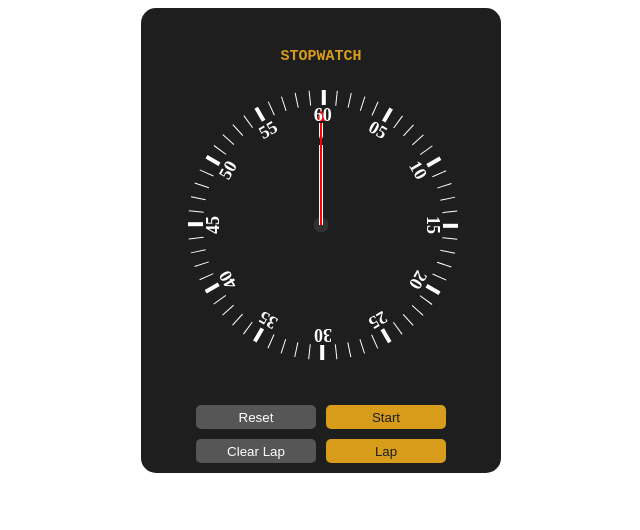
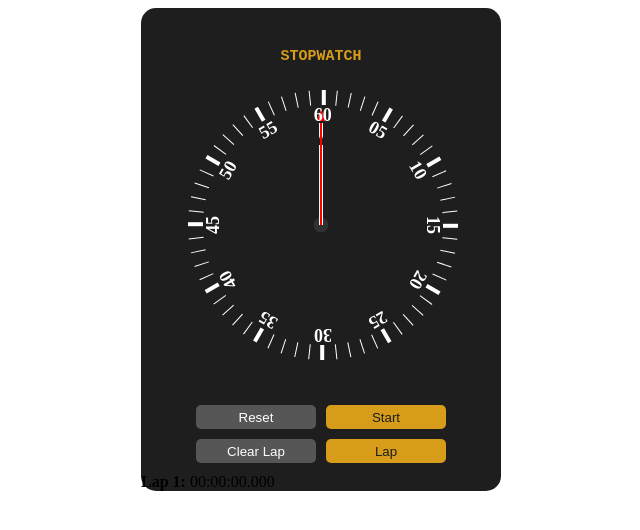
Before and after one commit to beasiteri/stopwatch, an Angular app: page / in a window 1280 px wide. Both pictures are taken after a click on the button "Lap". Shown: the top 530 px of the page, without its empty margins (319-959 px from the left). Built offline with nearby package versions, Linux system fonts and the light colour scheme.

Commit message:
Add lap to the timer

```diff
--- a/src/app/stopwatch/stopwatch.component.html
+++ b/src/app/stopwatch/stopwatch.component.html
@@ -20,7 +20,12 @@
     </div>
     <div class="button-group lap-clear-group">
       <button class="clear-lap-btn">Clear Lap</button>
-      <button class="lap-btn">Lap</button>
+      <button class="lap-btn" (click)="lap()">Lap</button>
+    </div>
+  </div>
+  <div class="laps">
+    <div *ngFor="let lap of laps; let i = index" class="lap">
+      <b>Lap {{ i + 1 }}:</b> {{ formatTime(lap) }}
     </div>
   </div>
 </div>
--- a/src/app/stopwatch/stopwatch.component.ts
+++ b/src/app/stopwatch/stopwatch.component.ts
@@ -72,4 +72,28 @@ export class StopwatchComponent implements OnInit {
     this.isRunning = false;
     this.laps = [];
   }
+
+  lap(): void {
+    this.laps.push(this.time);
+  }
+
+  formatTime(milliseconds: number): string {
+    const totalMilliseconds = milliseconds;
+    const millisecondsPart = totalMilliseconds % 1000;
+    const totalSeconds = Math.floor(totalMilliseconds / 1000);
+    const seconds = totalSeconds % 60;
+    const totalMinutes = Math.floor(totalSeconds / 60);
+    const minutes = totalMinutes % 60;
+    const hours = Math.floor(totalMinutes / 60);
+
+    return `${this.pad(hours)}:${this.pad(minutes)}:${this.pad(seconds)}.${this.padMilliseconds(millisecondsPart)}`;
+  }
+
+  pad(num: number): string {
+    return num < 10 ? '0' + num : num.toString();
+  }
+
+  padMilliseconds(num: number): string {
+    return num < 10 ? '00' + num : num < 100 ? '0' + num : num.toString();
+  }
 }
```
